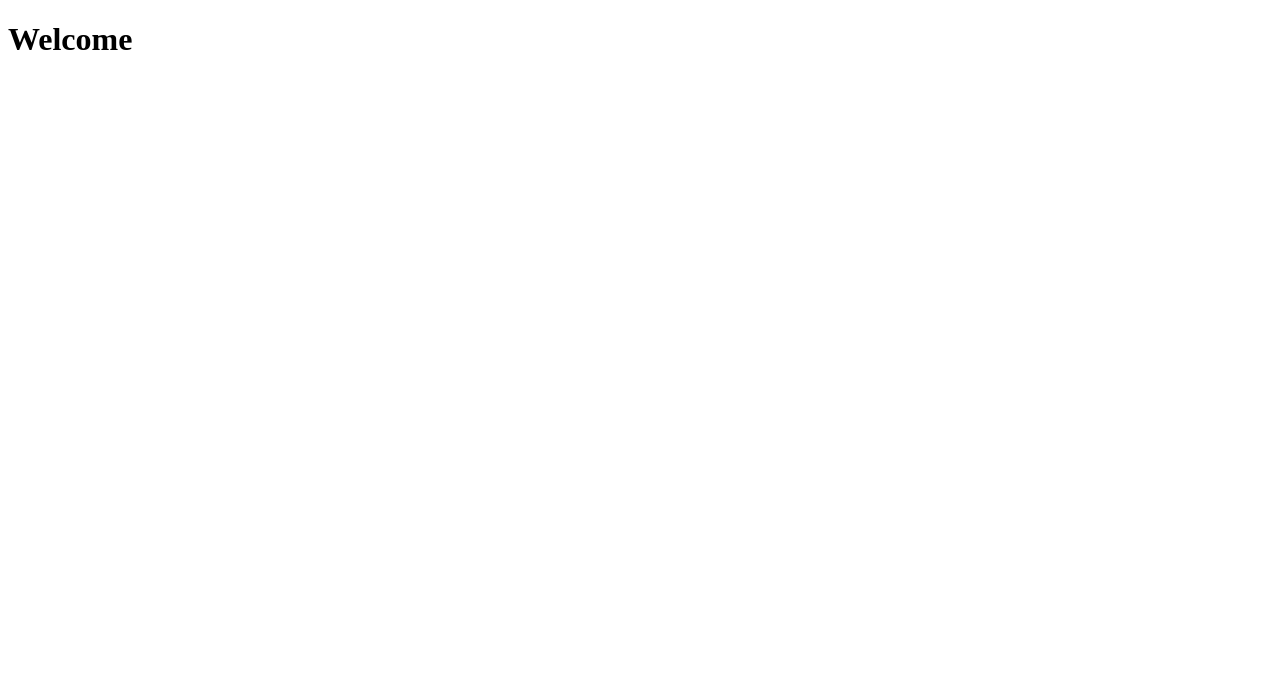
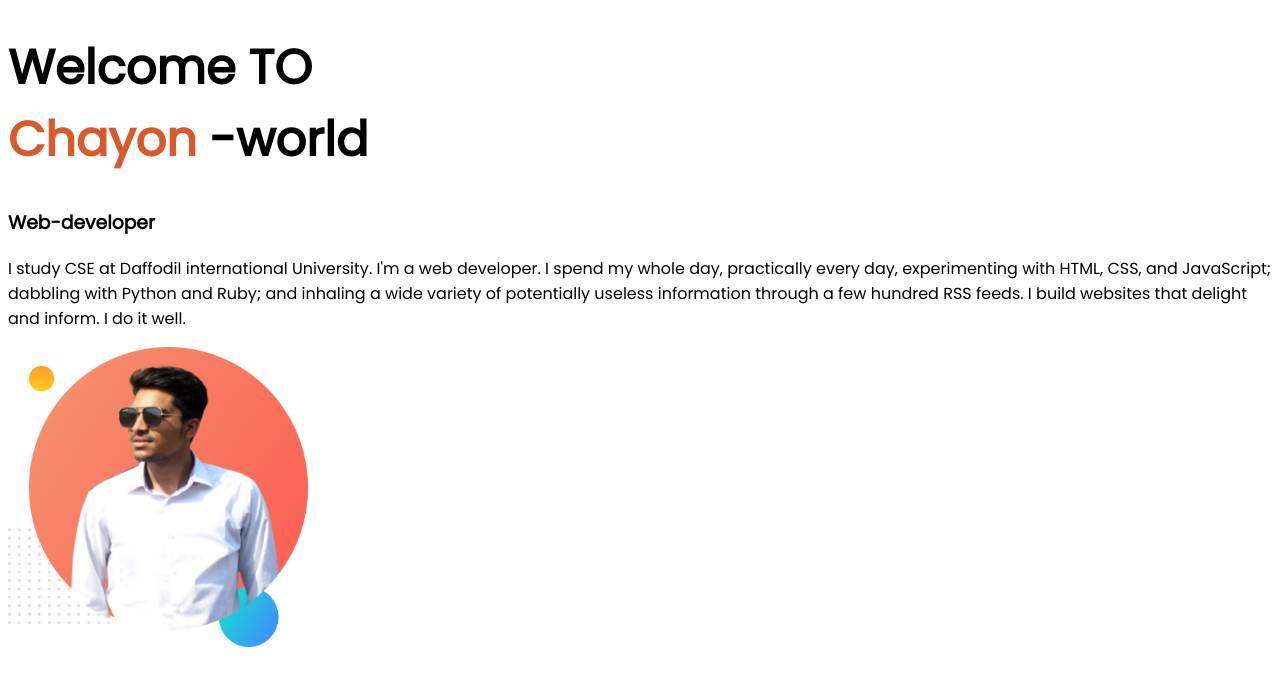
Before and after one commit to chayon8080/Developer-Portfolio, a plain HTML site: page index.html in a window 1280 px wide. Drawn offline with Linux system fonts and the light colour scheme.

Commit message:
3rd commit

```diff
--- a/index.html
+++ b/index.html
@@ -6,8 +6,20 @@
     <meta name="viewport" content="width=device-width, initial-scale=1.0">
     <title>Chayon-portfolio</title>
     <link rel="stylesheet" href="styleportfolio.css">
+    <link rel="preconnect" href="https://fonts.googleapis.com">
+    <link rel="preconnect" href="https://fonts.gstatic.com" crossorigin>
+    <link href="https://fonts.googleapis.com/css2?family=Poppins&display=swap" rel="stylesheet">
 </head>
 <body>
-    <h1>Welcome</h1>
+    <h1>Welcome TO <br> <span>Chayon</span> -world</h1>
+    <h3>Web-developer</h3>
+    <p>I study CSE at  Daffodil international University.
+        I'm a web developer.
+        I spend my whole day, practically every day,
+        experimenting with HTML, CSS, and JavaScript; dabbling with Python and Ruby;
+        and inhaling a wide variety of potentially useless information through a few hundred RSS feeds.
+        I build websites that delight and inform. I do it well.
+         </p>
+         <img src="images/1st-bg.png" width="300px" height="300px">
 </body>
 </html>
--- a/styleportfolio.css
+++ b/styleportfolio.css
@@ -1,3 +1,10 @@
-h{
-font-style: italic;
+body{
+    font-family: 'Poppins' , sans-serif;
 }
+h1{
+    font-size: 3em;
+}
+span{
+    font-family: 'Poppins' , sans-serif;
+    color: #d8592a;
+}
```
Also changed, not shown: images/1st-bg.png (added), images/2nd-bg2.png (added), images/dream-bg.png (added), images/exp-bg.png (added), images/jhankar.png (added), images/jhankar2.png (added), images/my-bg.png (added), images/my-bg2.png (added), images/top-banner.png (added), 7 other files.
